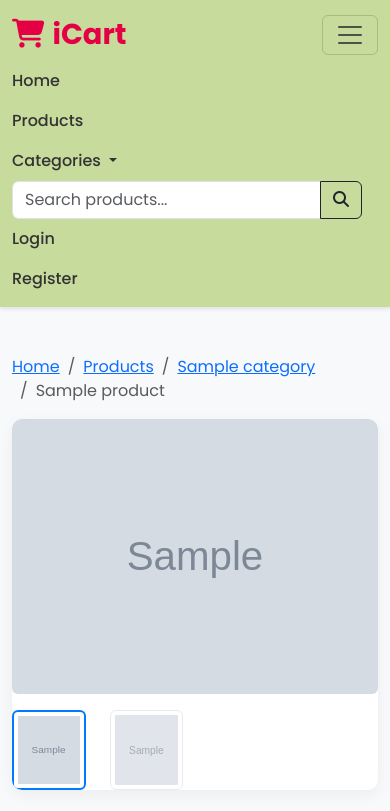
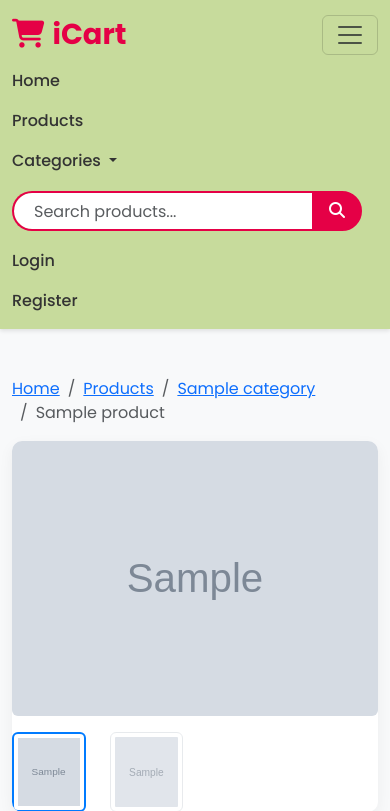
Before and after one commit to mhdfayas/Icart, a Django app: template templates/store/product_detail.html in a window 390 px wide, after a click that opens the changed part. Shown: the top 811 px of the page. Run offline with Django 5.2, Linux system fonts and the light colour scheme; the template is opened without the code that fills it: most values are stand-ins (such as "Sample title", 1, 10 or a date in 2020); grey boxes marked "Sample" are stand-in pictures.

Commit message:
searchbar optimization and delete review button

```diff
--- a/store/urls.py
+++ b/store/urls.py
@@ -25,4 +25,5 @@ urlpatterns = [
     path('shipping/', views.shipping, name='shipping'),
     path('razorpay/success/', views.razorpay_success, name='razorpay_success'),
     path('search/', views.search, name='search'),
+    path('review/delete/<int:review_id>/', views.delete_review, name='delete_review'),
 ]
--- a/templates/base.html
+++ b/templates/base.html
@@ -179,13 +179,65 @@
                 font-size: 1.5rem;
             }
         }
+
+        /* Search bar styling */
+        .search-wrapper {
+            width: 300px;
+            margin: 0 15px;
+        }
+
+        .search-input {
+            border-radius: 25px 0 0 25px !important;
+            border: 2px solid var(--red);
+            border-right: none;
+            padding-left: 20px;
+            height: 45px;
+            background-color: white;
+            transition: all 0.3s ease;
+        }
+
+        .search-input:focus {
+            box-shadow: none;
+            border-color: var(--red);
+            background-color: white;
+        }
+
+        .search-btn {
+            border-radius: 0 25px 25px 0 !important;
+            background-color: var(--red);
+            border: 2px solid var(--red);
+            color: white;
+            padding: 0 25px;
+            transition: all 0.3s ease;
+        }
+
+        .search-btn:hover {
+            background-color: #c80038;
+            border-color: #c80038;
+            transform: translateX(3px);
+        }
+
+        /* Responsive search bar */
+        @media (max-width: 768px) {
+            .search-wrapper {
+                width: 100%;
+                margin: 10px 0;
+            }
+
+            .search-input {
+                height: 40px;
+            }
+
+            .search-btn {
+                padding: 0 15px;
+            }
+        }
     </style>
     {% block extra_css %}{% endblock %}
 </head>
 <body style="z-index: 10; min-height: 100vh; display: flex; flex-direction: column;">
-    <!-- Navigation -->
-    <nav class="navbar navbar-expand-lg sticky-top">
-        <div class="container" >
+    <nav class="navbar navbar-expand-lg navbar-light">
+        <div class="container">
             <a class="navbar-brand" href="{% url 'home' %}">
                 <i class="fas fa-shopping-cart me-2"></i>iCart
             </a>
@@ -193,7 +245,7 @@
                 <span class="navbar-toggler-icon"></span>
             </button>
             <div class="collapse navbar-collapse" id="navbarNav">
-                <ul class="navbar-nav me-auto">
+                <ul class="navbar-nav">
                     <li class="nav-item">
                         <a class="nav-link" href="{% url 'home' %}">Home</a>
                     </li>
@@ -201,39 +253,34 @@
                         <a class="nav-link" href="{% url 'product_list' %}">Products</a>
                     </li>
                     <li class="nav-item dropdown">
-                        <a class="nav-link dropdown-toggle" href="#" id="navbarDropdown" role="button" data-bs-toggle="dropdown">
+                        <a class="nav-link dropdown-toggle" href="#" role="button" data-bs-toggle="dropdown">
                             Categories
                         </a>
                         <ul class="dropdown-menu">
                             {% for category in categories %}
                                 <li><a class="dropdown-item" href="{% url 'category_detail' category.slug %}">{{ category.name }}</a></li>
-
-                                 {% comment %} <li><a class="dropdown-item" href="{% url 'product_list_by_category' category.slug %}">{{ category.name }}</a></li>     {% endcomment %}
                             {% endfor %}
                         </ul>
                     </li>
                 </ul>
-                <!-- Add this after the Categories dropdown in the navbar -->
                 <form class="d-flex ms-auto me-3" action="{% url 'search' %}" method="GET">
-                    <div class="input-group">
-                        <input type="search"
-                               name="q"
-                               class="form-control"
-                               placeholder="Search products..."
-                               value="{{ request.GET.q|default:'' }}"
-                               aria-label="Search">
-                        <button class="btn btn-outline-dark" type="submit">
-                            <i class="fas fa-search"></i>
-                        </button>
+                    <div class="search-wrapper">
+                        <div class="input-group">
+                            <input type="search" name="q" class="form-control search-input" placeholder="Search products..." value="{{ request.GET.q|default:'' }}" aria-label="Search">
+                            <button class="btn search-btn" type="submit">
+                                <i class="fas fa-search"></i>
+                            </button>
+                        </div>
                     </div>
                 </form>
                 <ul class="navbar-nav">
                     {% if user.is_authenticated %}
                         <li class="nav-item">
                             <a class="nav-link" href="{% url 'cart_detail' %}">
-                                <i class="fas fa-shopping-cart me-1"></i> Cart {% if cart_count %}
-                                <span class="badge bg-primary rounded-pill">{{ cart_count }}</span>
-                            {% endif %}
+                                <i class="fas fa-shopping-cart me-1"></i> Cart
+                                {% if cart_count %}
+                                    <span class="badge bg-primary rounded-pill">{{ cart_count }}</span>
+                                {% endif %}
                             </a>
                         </li>
 
@@ -276,8 +323,6 @@
             {% endfor %}
         </div>
     {% endif %}
-
-
 
     <!-- Main content -->
     <div style="flex: 1 0 auto;">
--- a/templates/store/product_detail.html
+++ b/templates/store/product_detail.html
@@ -258,7 +258,9 @@
                                     <div class="card-body">
                                         <div class="d-flex justify-content-between mb-2">
                                             <h6 class="card-title mb-0">{{ review.user.get_full_name|default:review.user.username }}</h6>
-                                            <div>
+                                            <div class="d-flex align-items-center">
+                                                <!-- Star ratings -->
+                                                <div class="me-3">
                                                     {% for i in "12345"|make_list %}
                                                         {% if forloop.counter <= review.rating %}
                                                             <i class="fas fa-star text-warning"></i>
@@ -266,6 +268,18 @@
                                                             <i class="far fa-star text-warning"></i>
                                                         {% endif %}
                                                     {% endfor %}
+                                                </div>
+
+                                                <!-- Delete button (only shown to review owner) -->
+                                                {% if review.user == user %}
+                                                    <form method="post" action="{% url 'delete_review' review.id %}" class="delete-review-form">
+                                                        {% csrf_token %}
+                                                        <button type="submit" class="btn btn-link text-danger p-0"
+                                                                onclick="return confirm('Are you sure you want to delete your review?')">
+                                                            <i class="fas fa-trash-alt"></i>
+                                                        </button>
+                                                    </form>
+                                                {% endif %}
                                             </div>
                                         </div>
                                         <p class="text-muted small">Posted on: {{ review.created_at|date:"F d, Y" }}</p>
```
Also changed, not shown: static/css/style.css (added, +11 -0 lines), store/views.py (+23 -6 lines), db.sqlite3, 4 other files. Lines whose indentation alone changed are shown as unchanged.
